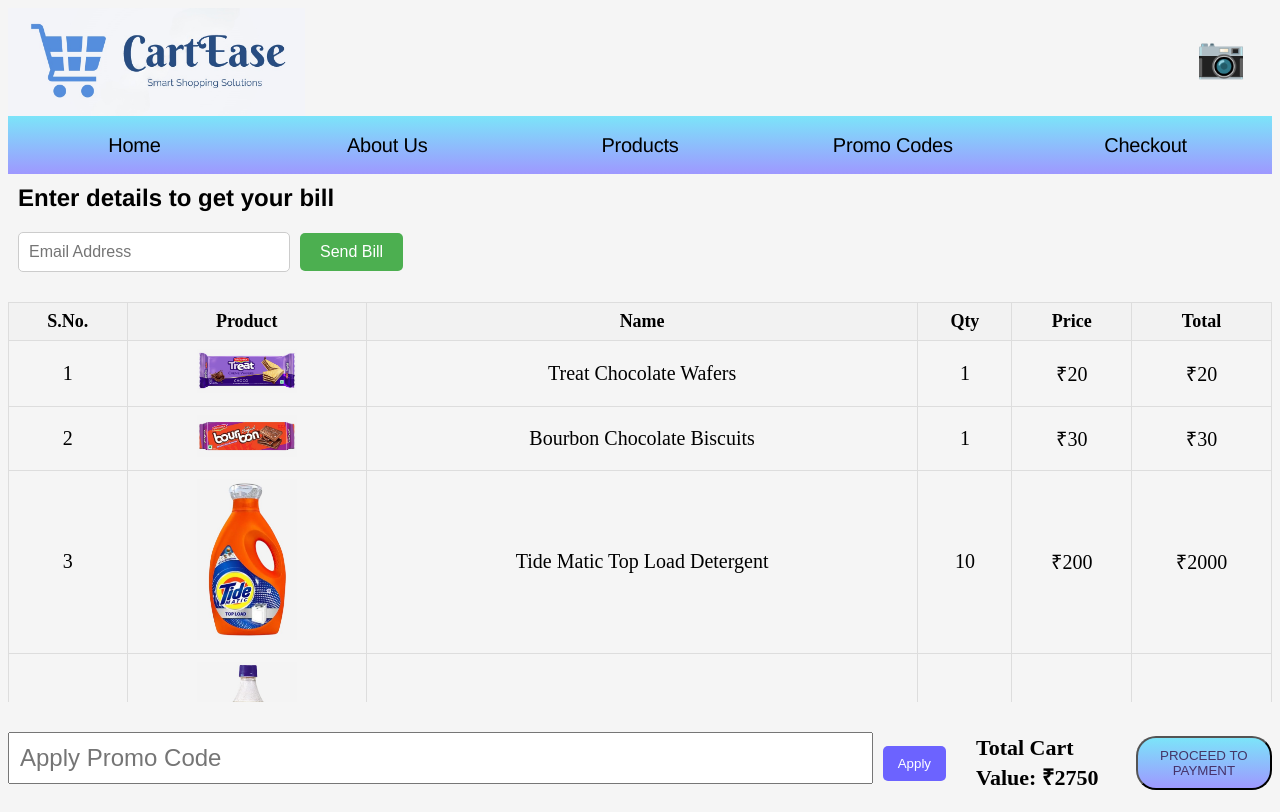
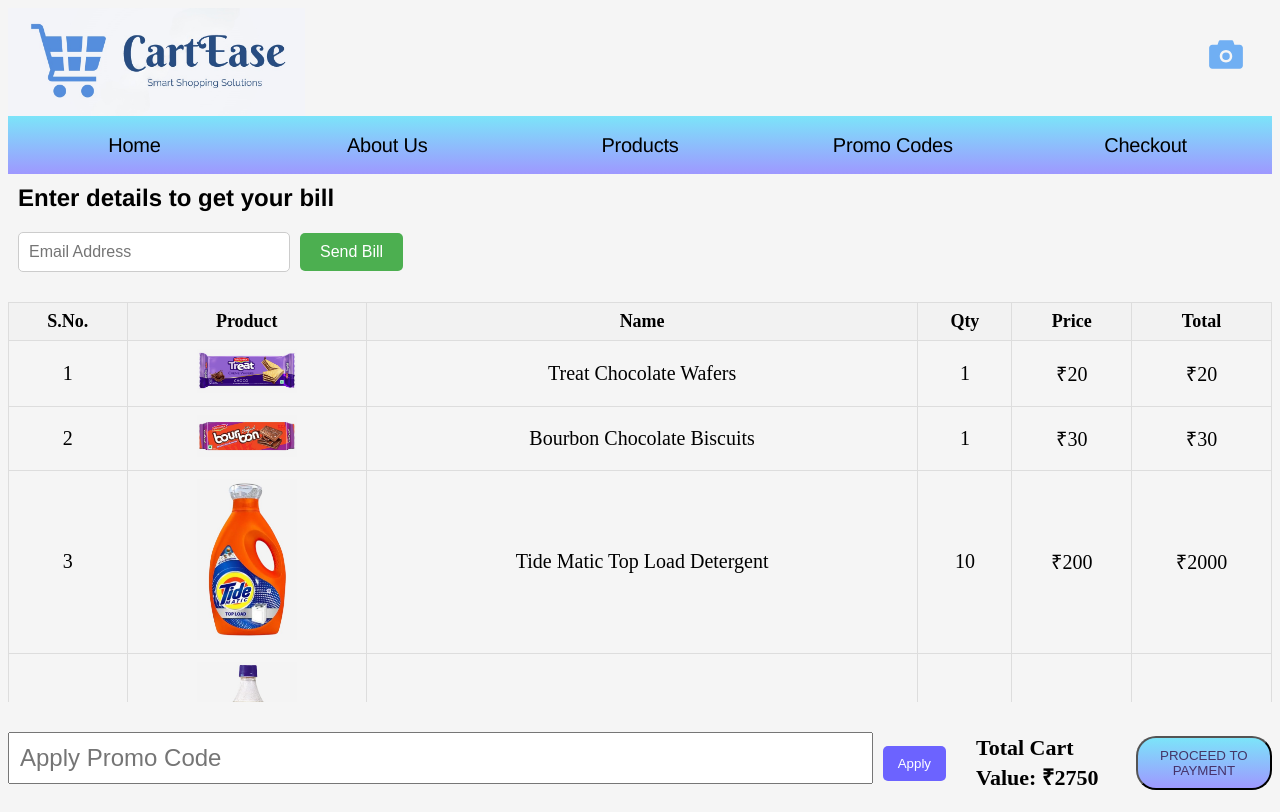
Before and after one commit to gandhi25samar/Cartease-CPG162, a React (Create React App) app: page /Checkout in a window 1280 px wide. Built offline with nearby package versions, Linux system fonts and the light colour scheme.

Commit message:
Changed camera button

```diff
--- a/package.json
+++ b/package.json
@@ -14,6 +14,7 @@
     "nodemailer": "^6.9.15",
     "react": "^18.3.1",
     "react-dom": "^18.3.1",
+    "react-icons": "^5.3.0",
     "react-router-dom": "^6.26.2",
     "react-scripts": "5.0.1",
     "react-webcam": "^7.2.0",
--- a/src/components/Navbar/navbar.css
+++ b/src/components/Navbar/navbar.css
@@ -122,7 +122,7 @@
   border: none;
   font-size: 40px;
   cursor: pointer;
-  color: #000;
+  color: #70aff3;
   position: absolute;
   top: 0;
   right: 20px; /* Adjusts the button 20px from the right edge */
--- a/src/components/Navbar/navbar.js
+++ b/src/components/Navbar/navbar.js
@@ -66,6 +66,7 @@
 // export default LogoAndNavbar;
 import React, { useState } from "react";
 import "./navbar.css";
+import { AiFillCamera } from "react-icons/ai";
 import logo2 from "../../assets/Logo2.png";
 import { Link } from "react-router-dom";
 import CameraFeed from "../CameraFeed/cameraFeed"; // Import the new CameraFeed component
@@ -85,7 +86,7 @@ const LogoAndNavbar = () => {
 
       {/* Camera Button */}
       <button className="camera-button" onClick={toggleCameraFeed}>
-        📷
+        <AiFillCamera />
       </button>
 
       {/* Conditionally Render CameraFeed */}
```
Also changed, not shown: 1 other file (tests, documents, lock files or other folders).
